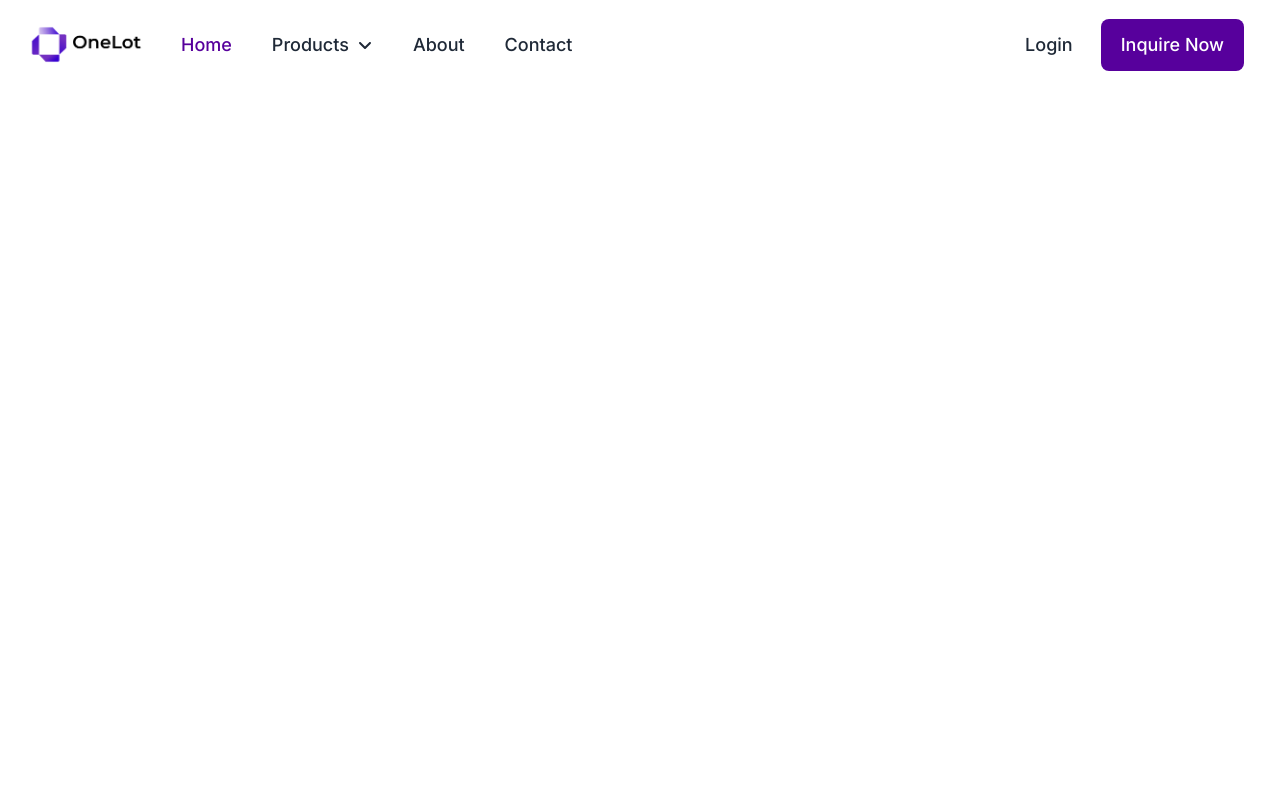
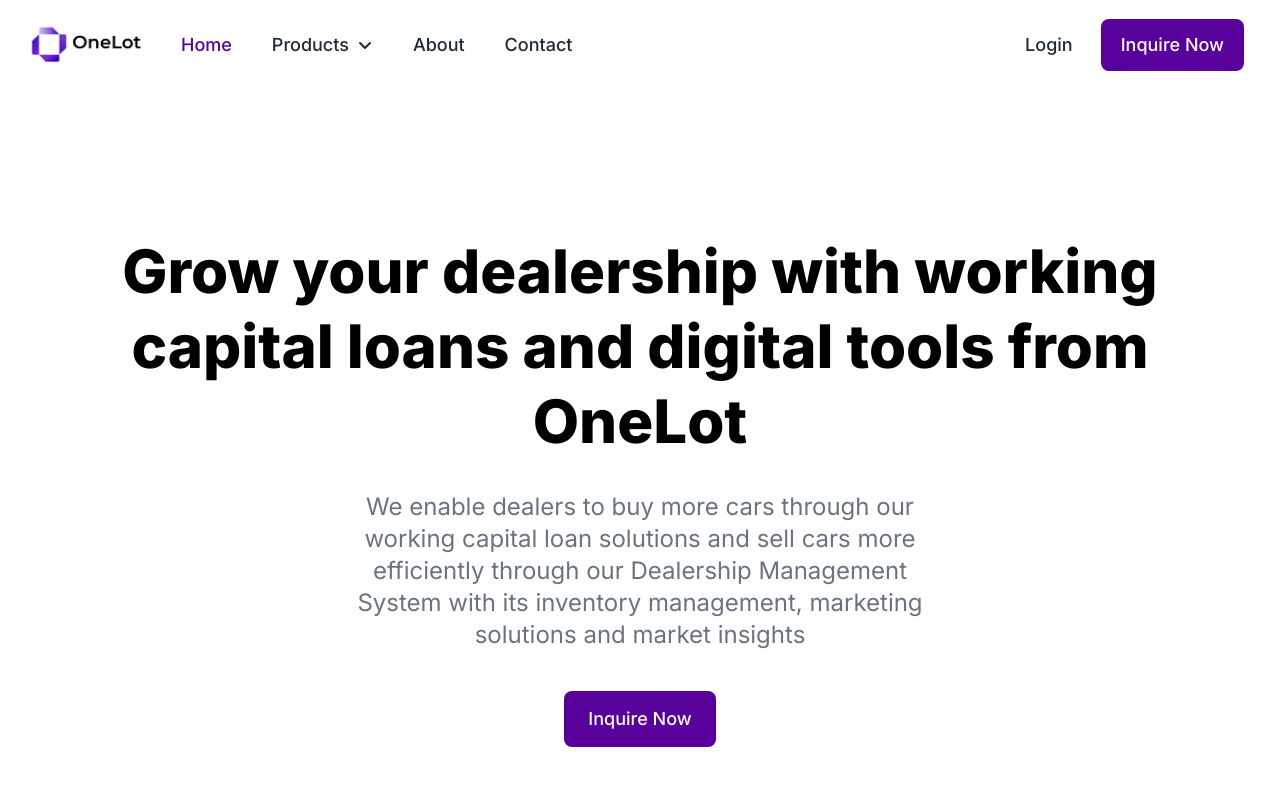
Before and after one commit to Ayushsunny/OneLot-Assignment, a Next.js app: page / in a window 1280 px wide. Shown: the top 785 px of the page. Built offline with nearby package versions, Linux system fonts and the light colour scheme.

Commit message:
Hero Section Completed

```diff
--- a/src/app/layout.tsx
+++ b/src/app/layout.tsx
@@ -2,6 +2,7 @@
 import { Inter } from "next/font/google";
 import "../styles/styles.css";
 import Navbar from "../components/Navbar/Navbar";
+import Hero from "../components/Hero/Hero";
 import "./globals.css";
 
 const inter = Inter({ subsets: ["latin"] });
@@ -20,6 +21,7 @@
     <html lang="en">
       <body className={inter.className}>
         <Navbar />
+        <Hero />
         {children}</body>
     </html>
   );
--- a/src/components/Hero/Hero.tsx
+++ b/src/components/Hero/Hero.tsx
@@ -1,9 +1,45 @@
 import React from "react";
 import Image from "next/image";
-
+import hero from "../../assets/images/hero.png";
+import sec from "../../assets/images/sec.png";
 
 export default function Navbar() {
-    return (
+  return (
+    <div className="bg-white text-center pb-6 mt-36">
+      <p className="text-6xl mb-8 font-extrabold px-20 leading-tight text-black">
+        Grow your dealership with working capital loans and digital tools from
+        OneLot
+      </p>
+      <p className="font-normal w-3/5 mx-auto px-20 text-2xl text-gray-500">
+        We enable dealers to buy more cars through our working capital loan
+        solutions and sell cars more efficiently through our Dealership
+        Management System with its inventory management, marketing solutions and
+        market insights
+      </p>
 
-    );
+      <button
+        type="button"
+        className="focus:outline-none text-white bg-[#57009C] hover:bg-[#44156a] focus:ring-4 font-medium rounded-lg text-lg px-6 py-3.5 mx-auto mt-10 mb-10"
+      >
+        Inquire Now
+      </button>
+      <Image
+        src={hero}
+        alt="home hero"
+        className="mx-auto"
+        width={1500}
+        height={1000}
+      />
+      <div className="mt-10">
+        <p className="text-gray-500 text-xl">Regulated by</p>
+        <Image
+          src={sec}
+          alt="sec"
+          className="mx-auto mt-4"
+          width={200}
+          height={100}
+        />
+      </div>
+    </div>
+  );
 }
--- a/src/components/Navbar/Navbar.tsx
+++ b/src/components/Navbar/Navbar.tsx
@@ -1,15 +1,40 @@
-import React from "react";
+"use client";
+import React, { useState, useEffect } from "react";
 import Image from "next/image";
 import logo1 from "../../assets/images/logo1.png";
 import { FontAwesomeIcon } from "@fortawesome/react-fontawesome";
 import { faAngleDown } from "@fortawesome/free-solid-svg-icons";
 
 export default function Navbar() {
+
+  const [isScrolled, setIsScrolled] = useState(false);
+
+  useEffect(() => {
+    const handleScroll = () => {
+      setIsScrolled(window.scrollY > 0);
+    };
+    window.addEventListener("scroll", handleScroll);
+
+    return () => {
+      window.removeEventListener("scroll", handleScroll);
+    };
+  }, []);
+
   return (
-        <nav className="px-6 py-3.5 dark:order-gray-700 sticky top-0 z-10 text-gray-800">
+    <nav
+      className={`bg-white px-6 py-3.5 border-b sticky top-0 z-10 text-gray-800 ${
+        isScrolled ? "border-gray-300" : "border-white"
+      }`}
+    >
       <div className="flex flex-wrap items-center justify-between w-full text-lg font-medium">
         <div className="flex gap-5">
-                    <Image src={logo1} alt="onelot-logo" className="mr-3" width={125} height={125} />
+          <Image
+            src={logo1}
+            alt="onelot-logo"
+            className="mr-3"
+            width={125}
+            height={125}
+          />
           <ul className="flex items-center justify-center gap-10">
             <li>
               <a href="/" className="text-[#57009C]">
@@ -23,7 +48,13 @@
                 className="text-center inline-flex items-center  hover:text-[#57009C]"
                 type="button"
               >
-                                Products <span className="font-bold"><FontAwesomeIcon icon={faAngleDown} className="w-4 h-4 ms-2" /></span>
+                Products{" "}
+                <span className="font-bold">
+                  <FontAwesomeIcon
+                    icon={faAngleDown}
+                    className="w-4 h-4 ms-2"
+                  />
+                </span>
               </button>
             </li>
             <li>
@@ -40,8 +71,13 @@
         </div>
 
         <div className="flex items-center justify-center gap-3 mr-3">
-                    <a href="/" className="mr-4">Login</a>
-                    <button type="button" className="focus:outline-none text-white bg-[#57009C] hover:bg-[#44156a] focus:ring-4 font-medium rounded-lg text-md px-5 py-3 ">
+          <a href="/" className="mr-4">
+            Login
+          </a>
+          <button
+            type="button"
+            className="focus:outline-none text-white bg-[#57009C] hover:bg-[#44156a] focus:ring-4 font-medium rounded-lg px-5 py-3 "
+          >
             Inquire Now
           </button>
         </div>
```
Also changed, not shown: src/assets/images/hero.png (added), src/assets/images/sec.png (added). Lines whose indentation alone changed are shown as unchanged.
